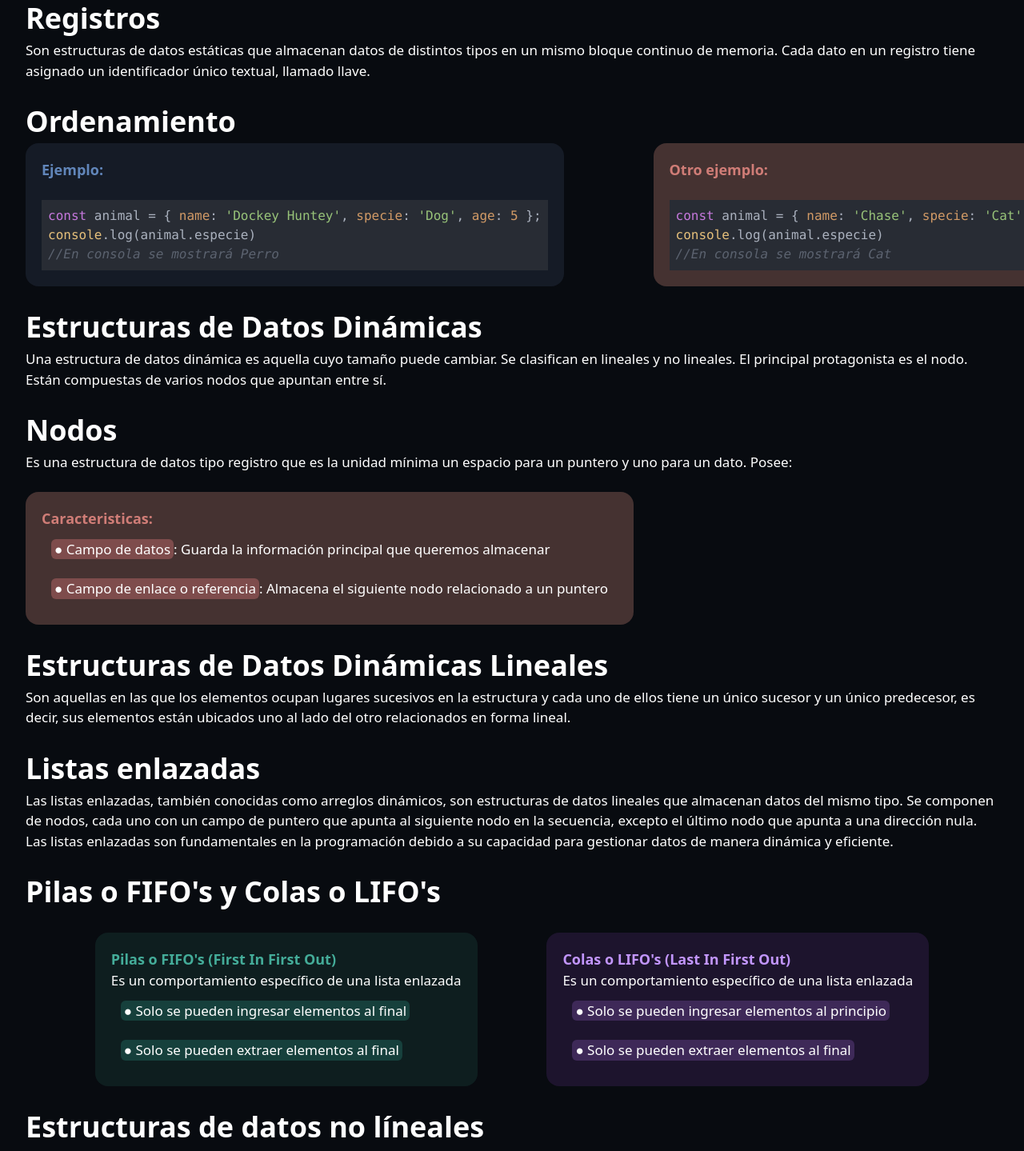
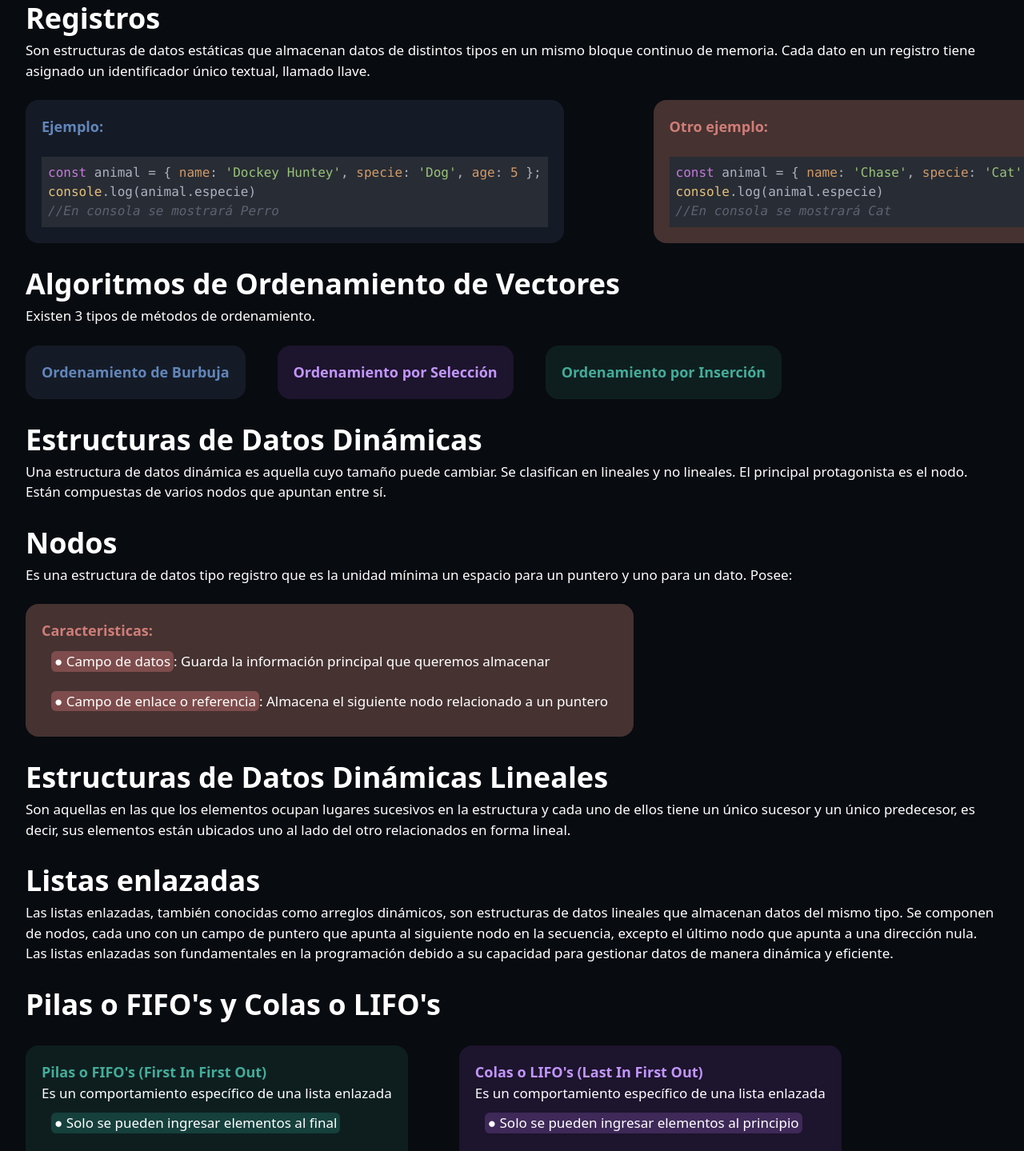
Before and after one commit to KevinLatino/Peritazgo-Website, a React (Vite) app: page /Estructuras-de-datos in a window 1280 px wide. Shown: the part 1040-2479 px from the top of the page at 80% size. Built offline with nearby package versions, Linux system fonts and the light colour scheme.

Commit message:
General changes

```diff
--- a/src/Articles/DataStructureScreen.jsx
+++ b/src/Articles/DataStructureScreen.jsx
@@ -145,11 +145,6 @@ console.log(animal.especie)
 
                 <Space />
 
-                <Title>
-                    Ordenamiento
-                </Title>
-
-
                 <div className='flex gap-28'>
                     <BlueSection>
                         <BlueTitle>
@@ -168,6 +163,41 @@ console.log(animal.especie)
 
                         <CodeComponent codeString={stringRec2} />
                     </RedSection>
+                </div>
+
+                <Space />
+
+                <Title>
+                    Algoritmos de Ordenamiento de Vectores
+                </Title>
+                <Paragraph>
+                    Existen 3 tipos de métodos de ordenamiento.
+                </Paragraph>
+
+                <Space />
+
+                <div className='flex gap-10'>
+                    <BlueSection>
+                        <BlueTitle>
+                            Ordenamiento de Burbuja
+                        </BlueTitle>
+                        <Paragraph>
+
+                        </Paragraph>
+
+                    </BlueSection>
+
+                    <PurpleSection>
+                        <PurpleTitle>
+                            Ordenamiento por Selección
+                        </PurpleTitle>
+                    </PurpleSection>
+
+                    <GreenSection>
+                        <GreenTitle>
+                            Ordenamiento por Inserción
+                        </GreenTitle>
+                    </GreenSection>
                 </div>
 
                 <Space />
@@ -231,7 +261,7 @@ console.log(animal.especie)
 
                 <Space />
 
-                <div className='flex justify-evenly'>
+                <div className='flex gap-16'>
                     <GreenSection>
                         <GreenTitle>
                             Pilas o FIFO's (First In First Out)
@@ -290,7 +320,7 @@ console.log(animal.especie)
 
                 <Space />
 
-                <div className='flex justify-evenly'>
+                <div className='flex gap-16'>
                     <BlueSection>
                         <BlueTitle>
                             Preorden: Raíz al inicio
```
